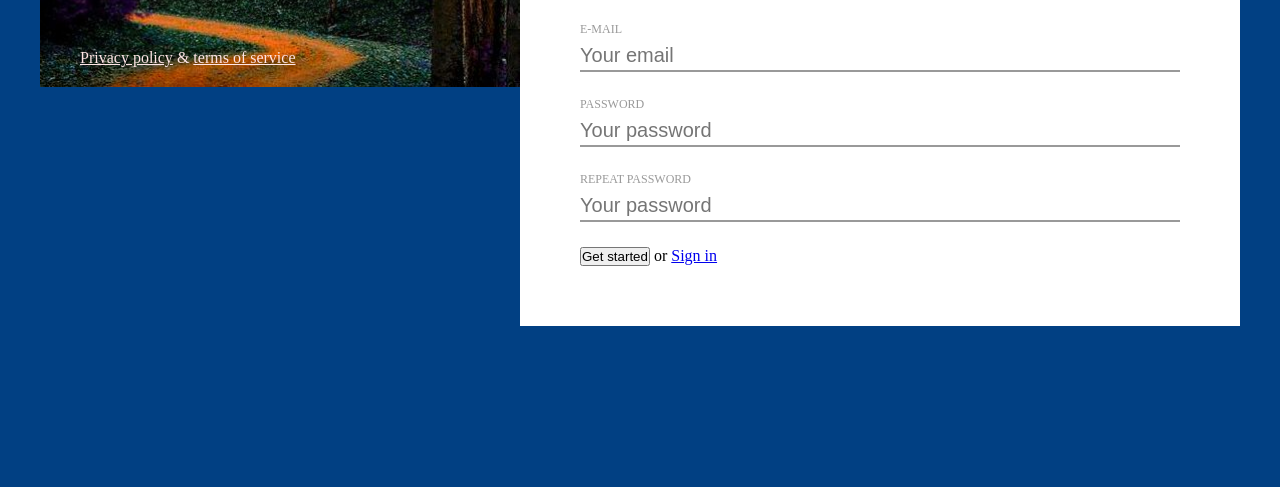
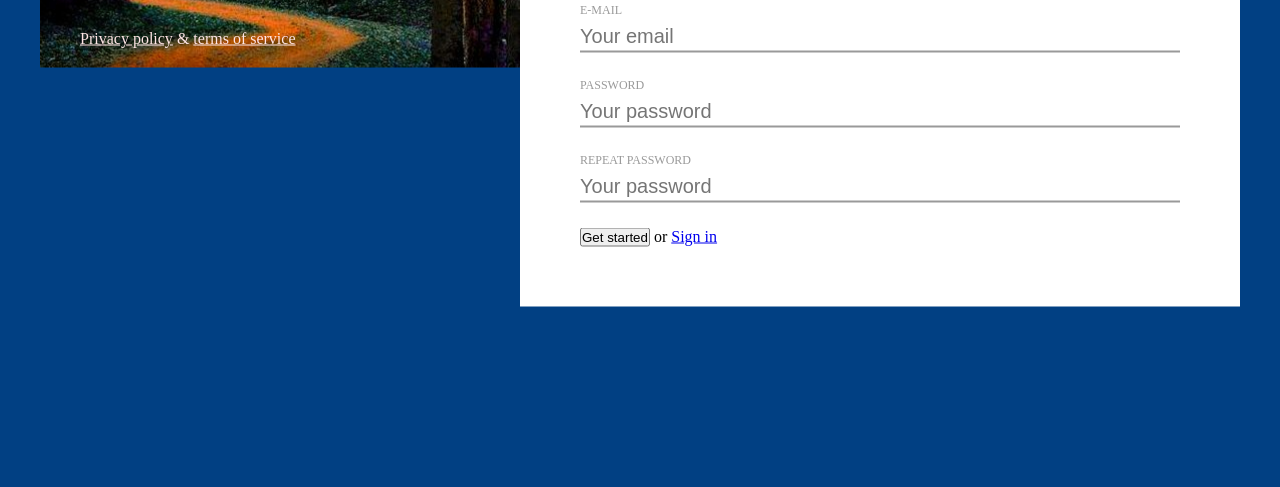
Before and after one commit to Paskanas/5-sign-up, a website: page index.html in a window 1280 px wide. Shown: the part 313-800 px from the top of the page. Drawn offline with Linux system fonts and the light colour scheme.

Commit message:
content in the middle of screen

```diff
--- a/styles/main.css
+++ b/styles/main.css
@@ -21,14 +21,12 @@ body {
   /* background-color: blueviolet; */
   display: inline-block;
   width: 1200px;
-  margin-left: calc(50% - 600px);
-  margin-top: 200px;
   /* Make content in the middle */
-  /* position: absolute;
+  position: absolute;
   top: 50%;
   left: 50%;
   -ms-transform: translate(-50%, -50%);
-  transform: translate(-50%, -50%); */
+  transform: translate(-50%, -50%);
 }
 
 .container > .left-column {
```
